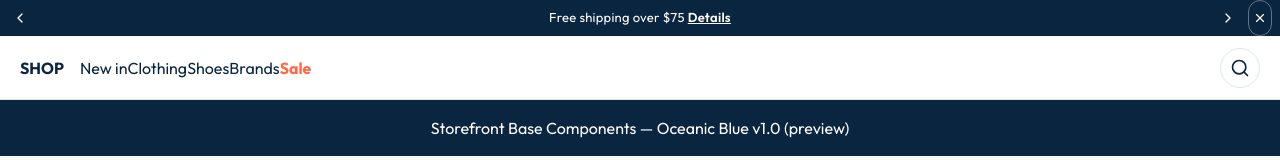
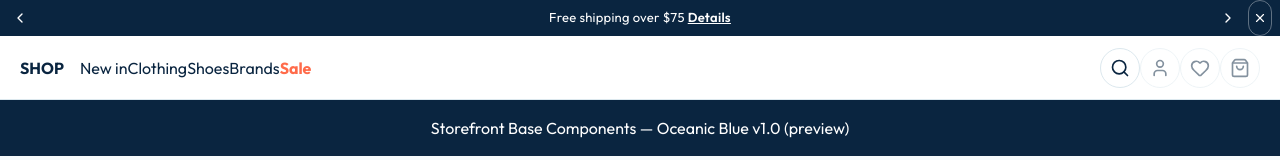
Before and after one commit to E-Commerce-BDA/storefront-frontend, a Next.js app: page /components in a window 1280 px wide. Shown: the top 160 px of the page. Built offline with nearby package versions, Linux system fonts and the light colour scheme.

Commit message:
Feat(shell): Navbar mounts preview icons (disabled, coming-soon)
Account/wishlist/cart gated by regions; no handlers invented. sf-047.

```diff
--- a/components/shell/Navbar.tsx
+++ b/components/shell/Navbar.tsx
@@ -4,6 +4,9 @@ import AnnouncementBar, { type AnnouncementItem } from "./AnnouncementBar";
 import NavLinks from "./NavLinks";
 import NavLogo from "./NavLogo";
 import NavSearchTrigger from "./NavSearchTrigger";
+import NavAccountButton from "./NavAccountButton";
+import NavWishlistButton from "./NavWishlistButton";
+import NavCartButton from "./NavCartButton";
 import MobileDrawer from "./MobileDrawer";
 import type {
   BarShadow,
@@ -35,6 +38,9 @@ export interface NavbarProps {
     logo: boolean;
     links: boolean;
     search: boolean;
+    account: boolean;
+    wishlist: boolean;
+    cart: boolean;
   };
   logo: { imageUrl: string; height: number; wordmark: string };
   bar: { height: number; sticky: StickyMode; shadow: BarShadow; hidden: boolean };
@@ -120,11 +126,25 @@ export default function Navbar({
         )}
         {regions.links && !isMobile && <NavLinks links={links} />}
         <span className="sf-navbar__spacer" aria-hidden="true" />
-        {regions.search && (
-          <span onMouseEnter={onSearchPreload} onFocus={onSearchPreload}>
-            <NavSearchTrigger onOpen={onSearchOpen} />
-          </span>
-        )}
+        <span className="sf-navbar__actions">
+          {regions.search && (
+            <span onMouseEnter={onSearchPreload} onFocus={onSearchPreload}>
+              <NavSearchTrigger onOpen={onSearchOpen} />
+            </span>
+          )}
+          {/* Preview icons (sf-047): present but disabled with coming-soon
+              labels — never a dead click. Noops never fire while disabled;
+              slices replace them with real handlers. */}
+          {regions.account && (
+            <NavAccountButton onAccount={() => {}} label="Account (coming soon)" disabled />
+          )}
+          {regions.wishlist && (
+            <NavWishlistButton onWishlist={() => {}} label="Wishlist (coming soon)" disabled />
+          )}
+          {regions.cart && (
+            <NavCartButton onCart={() => {}} label="Cart (coming soon)" disabled />
+          )}
+        </span>
       </div>
       <MobileDrawer
         open={mobileOpen}
```
Also changed, not shown: 1 other file (tests, documents, lock files or other folders).
